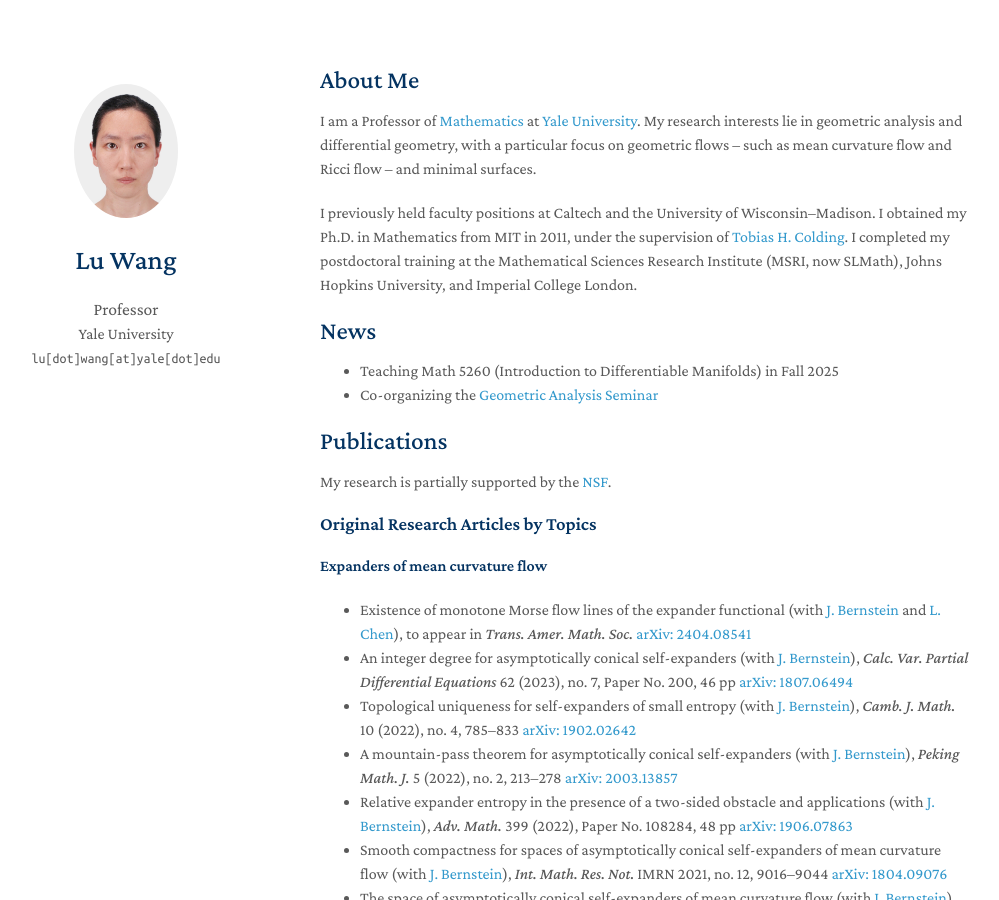
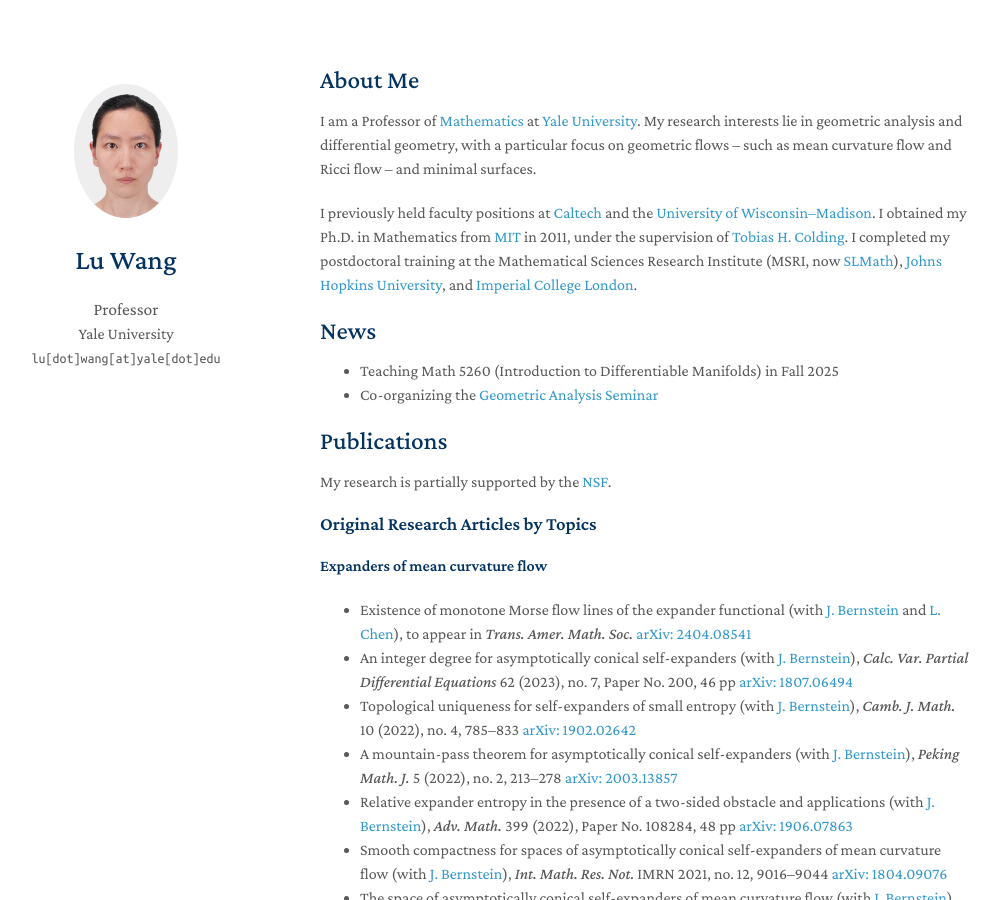
Before and after one commit to drwanglu/drwanglu.github.io, a Jekyll site: the page built from index.md, in a window 1280 px wide and 900 px high. Shown: the whole window, without its empty margins (150-1149 px from the left). Built offline with Jekyll 4.4.1, drawn with Linux system fonts in a browser that asks for light colours; a style sheet for code colours, icons or effects is not loaded; our own code applies the rules of GitHub Pages for plain Markdown files; part of the change alters nothing that is shown.

```diff
--- a/index.md
+++ b/index.md
@@ -7,9 +7,9 @@ layout: homepage
 I am a Professor of [Mathematics](https://math.yale.edu) at [Yale University](https://yale.edu).
 My research interests lie in geometric analysis and differential geometry, with a particular focus on geometric flows -- such as mean curvature flow and Ricci flow -- and minimal surfaces.
 
-I previously held faculty positions at Caltech and the University of Wisconsin--Madison.
-I obtained my Ph.D. in Mathematics from MIT in 2011, under the supervision of [Tobias H. Colding](https://math.mit.edu/directory/profile.html?pid=50).
-I completed my postdoctoral training at the Mathematical Sciences Research Institute (MSRI, now SLMath), Johns Hopkins University, and Imperial College London.
+I previously held faculty positions at [Caltech](https://pma.divisions.caltech.edu/research-and-academics/mathematics) and the [University of Wisconsin--Madison](https://math.wisc.edu).
+I obtained my Ph.D. in Mathematics from [MIT](https://math.mit.edu) in 2011, under the supervision of [Tobias H. Colding](https://math.mit.edu/directory/profile.html?pid=50).
+I completed my postdoctoral training at the Mathematical Sciences Research Institute (MSRI, now [SLMath](https://www.slmath.org)), [Johns Hopkins University](https://mathematics.jhu.edu), and [Imperial College London](https://www.imperial.ac.uk/mathematics/).
 
 ## News
 
```
